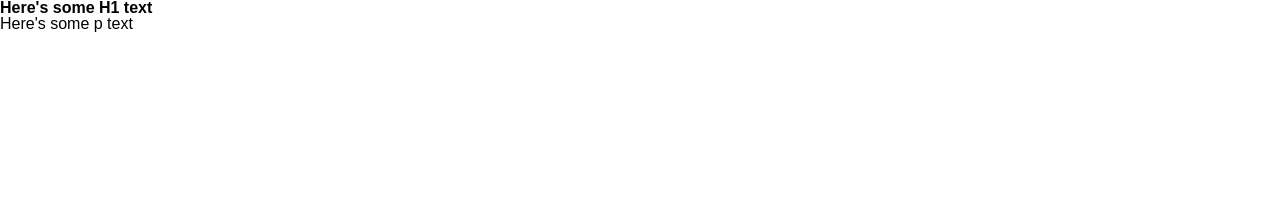
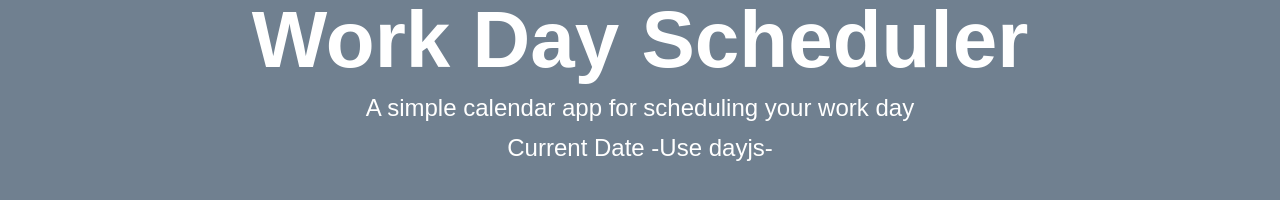
Before and after one commit to bpoole53/mod-5-day-planner, a plain HTML site: page index.html in a window 1280 px wide. Drawn offline with nearby package versions, Linux system fonts and the light colour scheme.

Commit message:
added some basic css to help with visualization

```diff
--- a/assets/css/style.css
+++ b/assets/css/style.css
@@ -0,0 +1,29 @@
+:root {
+    --present: rgb(218, 218, 139);
+    --past: rgb(205, 80, 80);
+    --future: rgb(108, 182, 108);
+}
+
+* {
+    box-sizing: border-box;
+    font-size: 16px;
+    color: white;
+}
+
+body {
+    width:100%;
+    display: flex;
+    flex-direction: column;
+    align-items: center;
+    background-color: slategray;
+
+}
+
+body h1 {
+    font-size: 5rem;
+    margin-bottom: 1rem;
+}
+ body p {
+    font-size: 1.5rem;
+    margin-bottom: 1rem;
+ }
--- a/index.html
+++ b/index.html
@@ -9,9 +9,13 @@
     <link rel="stylesheet" href="./assets/css/reset.css" />
 </head>
 <body>
-<h1>Here's some H1 text</h1>
-    <p>Here's some p text</p>
+    <h1>Work Day Scheduler</h1>
+        <p>A simple calendar app for scheduling your work day</p>
+        <p id="current-date">Current Date -Use dayjs-</p>
+    <div id="planner">
 
+
+    </div>
 
 <script
     src="https://cdn.jsdelivr.net/npm/dayjs@1.11.3/dayjs.min.js"
```
